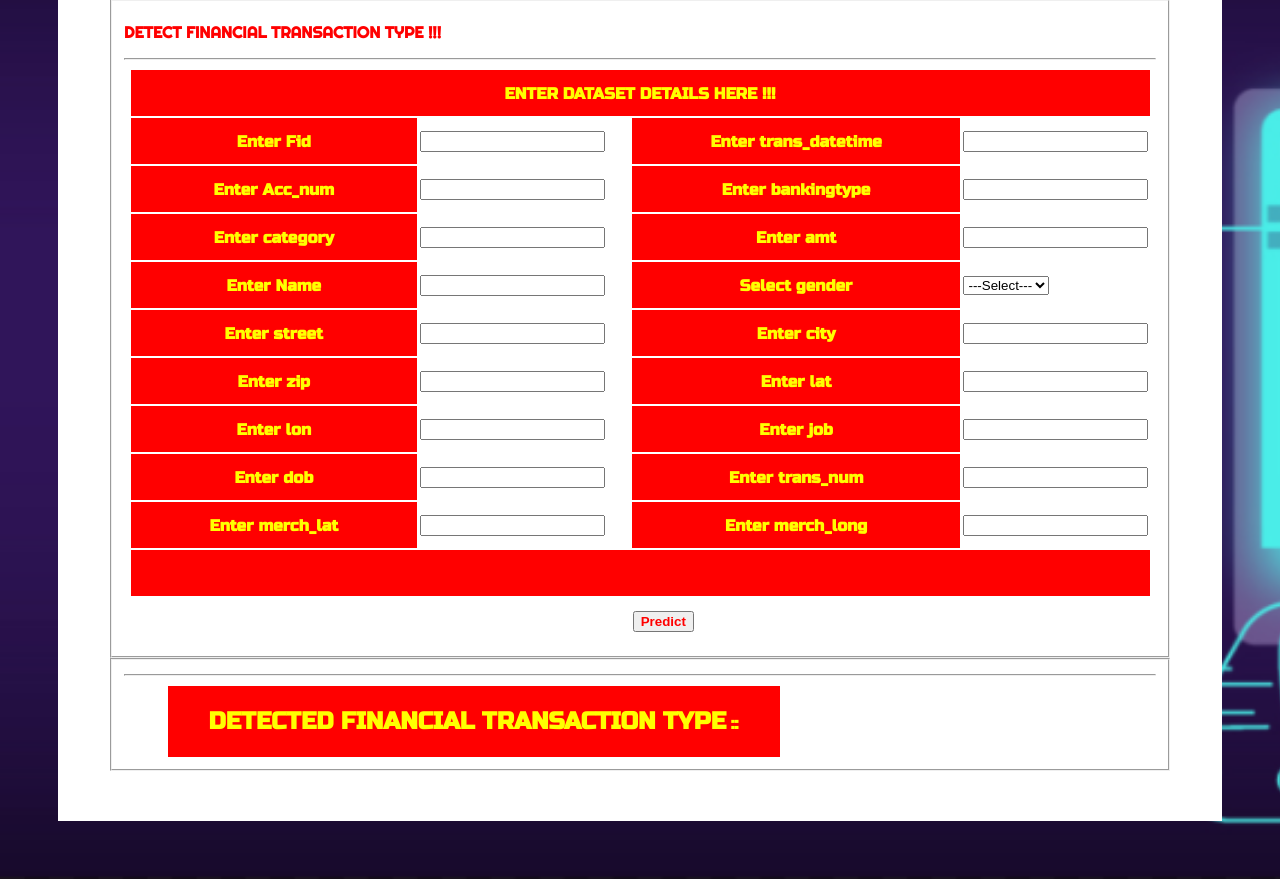
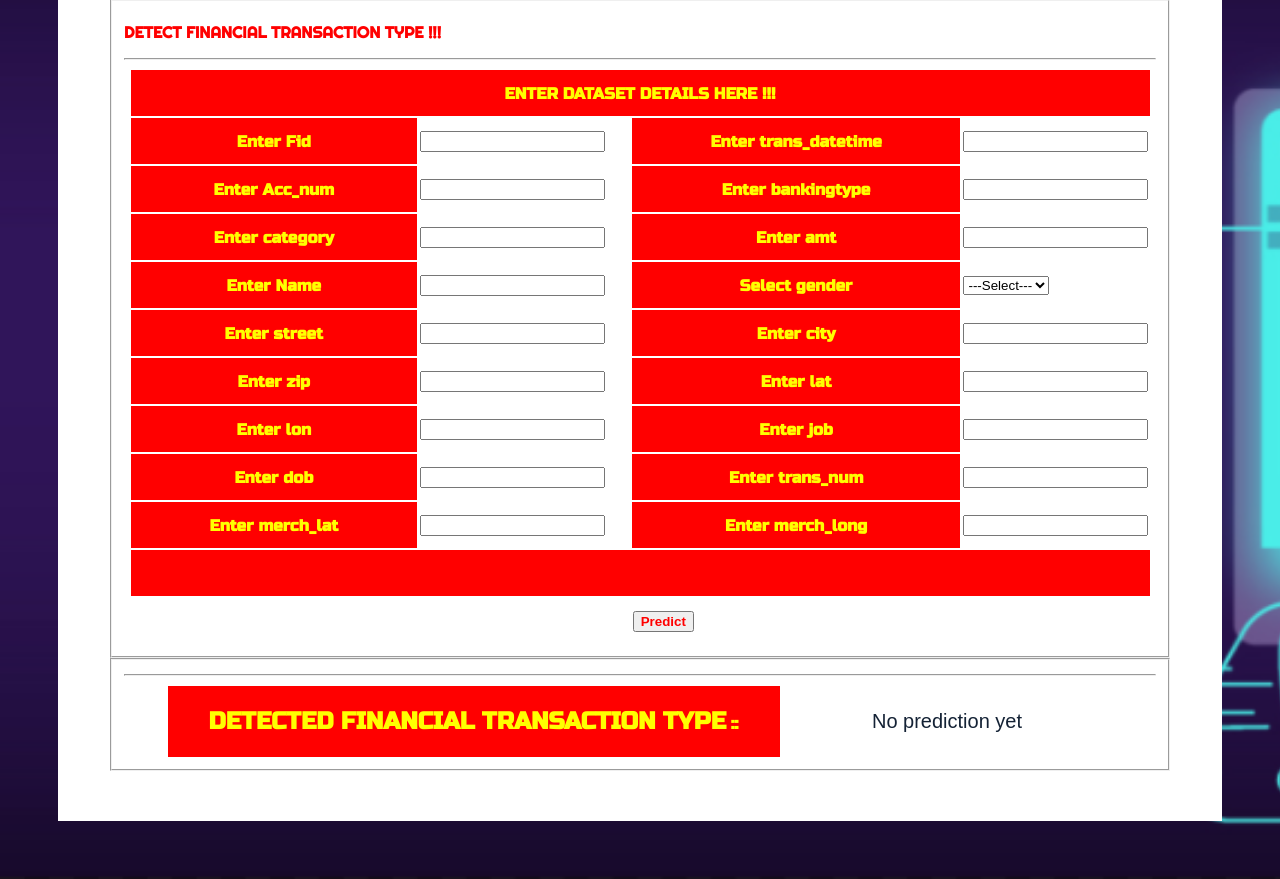
Before and after one commit to peddishiva/Financial_Fraud_Detection, a Django app: page /predict_financial_transaction_type/ in a window 1280 px wide. Shown: the part 271-1150 px from the top of the page. Run offline with Django 3.2, Linux system fonts and the light colour scheme.

Commit message:
Improve prediction result message accessibility

```diff
--- a/financial_fraud_detection/Template/htmls/RUser/predict_financial_transaction_type.html
+++ b/financial_fraud_detection/Template/htmls/RUser/predict_financial_transaction_type.html
@@ -142,7 +142,7 @@
 
 
 
-                                      <td width="329" bgcolor="#FFFFFF" style="color:red; font-size:20px; font-family:fantasy" ><div align="center">{{objs}}</div></td></tr>
+                                      <td width="329" bgcolor="#FFFFFF" style="color:{% if prediction_error %}#B91C1C{% else %}#142235{% endif %}; font-size:20px; font-family:Arial,sans-serif" ><div align="center" role="status" aria-live="polite">{{ objs|default:"No prediction yet" }}</div></td></tr>
                       </table>
 
 
```
